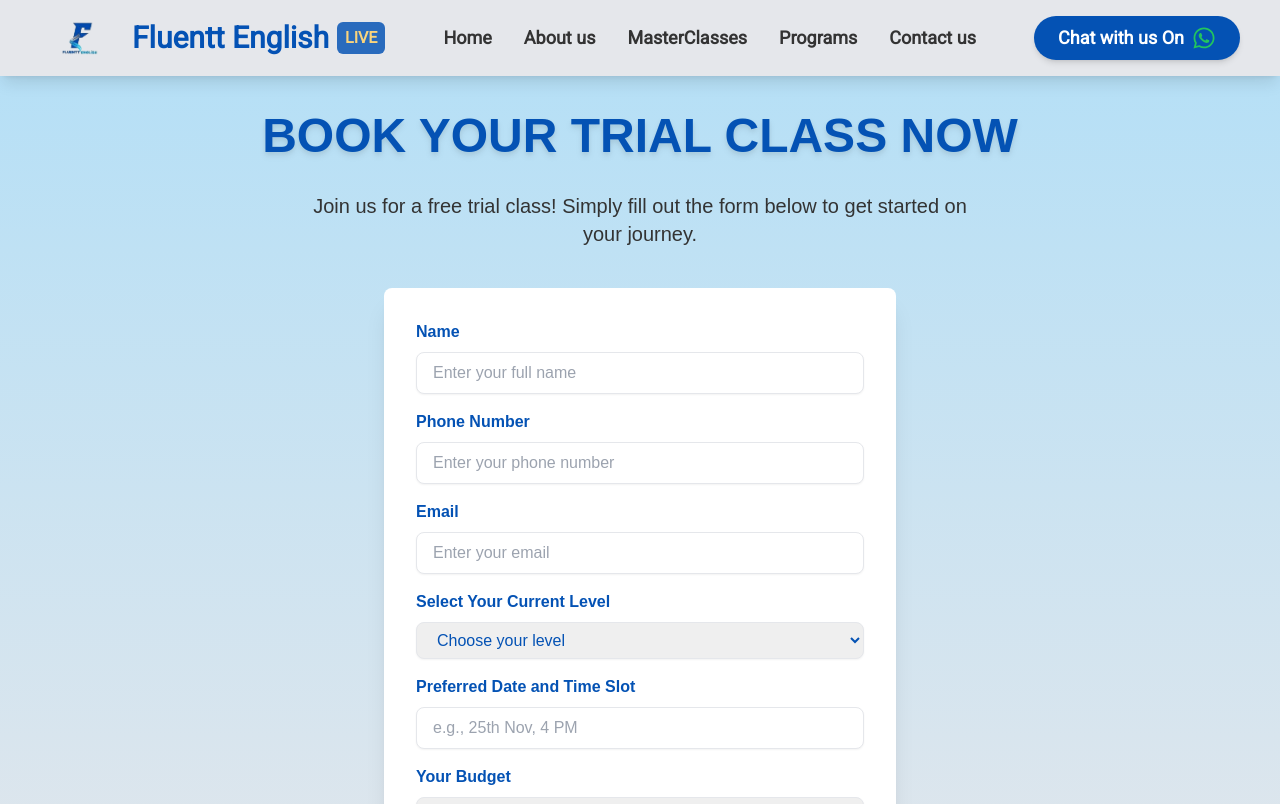
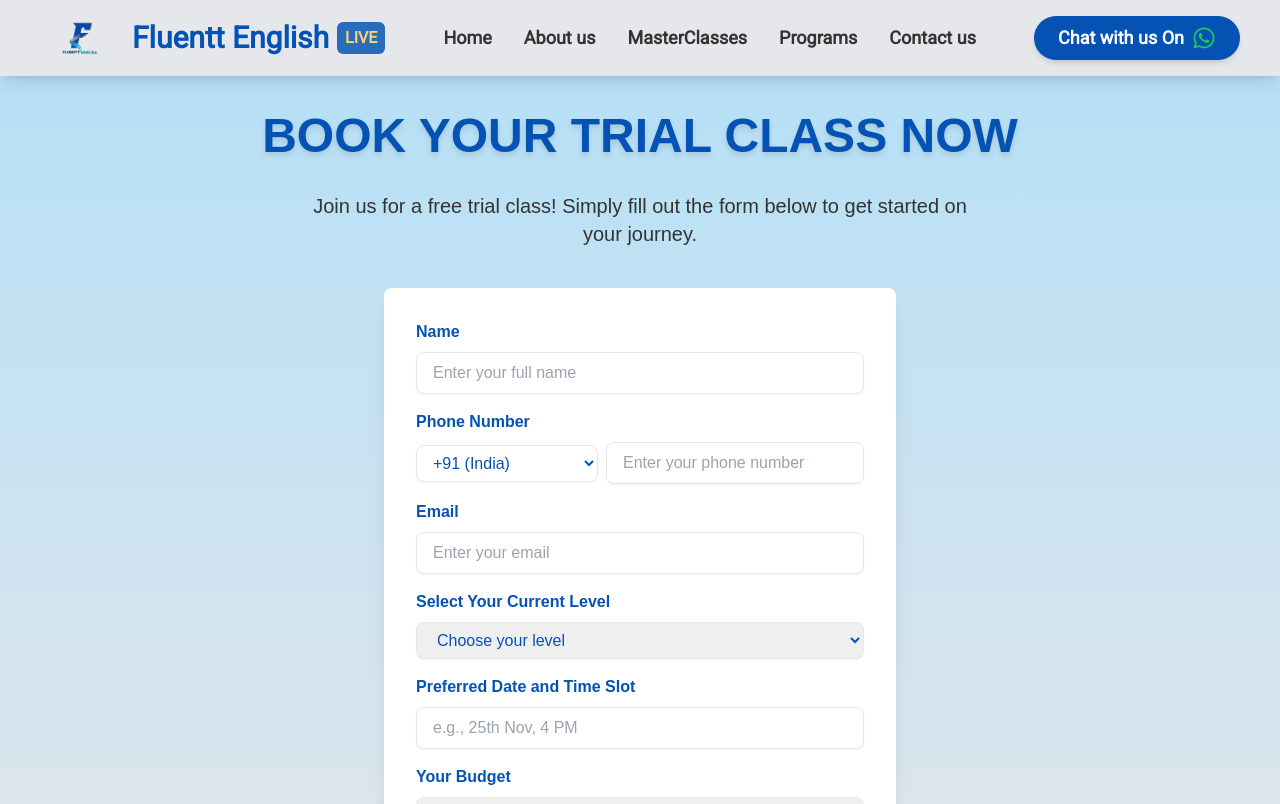
Before and after one commit to khantalha3250/fluentenglish, a Next.js app: page /join in a window 1280 px wide. Shown: the top 804 px of the page. Built offline with nearby package versions, Linux system fonts and the light colour scheme.

Commit message:
add country code in join form

```diff
--- a/app/components/Footer.tsx
+++ b/app/components/Footer.tsx
@@ -9,7 +9,7 @@ const Footer = () => {
 
         {/* Logo and Description */}
         <div className="md:w-1/3 text-center md:text-left">
-          <h2 className="text-2xl font-bold text-white">FluentEnglish</h2>
+          <h2 className="text-2xl font-bold text-white">Fluentt English</h2>
           <p className="text-mediumGray mt-4 max-w-sm">
             Unlock your English fluency with interactive live classes and practical modules designed to help you speak confidently and accurately in any situation.
           </p>
--- a/app/components/JoinCoursePage.tsx
+++ b/app/components/JoinCoursePage.tsx
@@ -1,3 +1,4 @@
+// https://script.google.com/macros/s/AKfycbx4y1aDHxuZaauHEr0_Z31fuQMJp4AxSvdo7GuEXrFIditmKeCkGW57-GnYP9PsySLz/exec"use client";
 "use client";
 import { useState } from "react";
 
@@ -6,14 +7,22 @@ const JoinCoursePage: React.FC = () => {
     name: "",
     email: "",
     phoneNumber: "",
+    countryCode: "+91", // Default country code
     currentLevel: "",
     preferredSlot: "",
     budget: "",
   });
 
-  const [alert, setAlert] = useState<{ message: string; type: "success" | "error" } | null>(null);
+  const [alert, setAlert] = useState<{
+    message: string;
+    type: "success" | "error";
+  } | null>(null);
 
-  const handleInputChange = (e: React.ChangeEvent<HTMLInputElement | HTMLSelectElement | HTMLTextAreaElement>) => {
+  const handleInputChange = (
+    e: React.ChangeEvent<
+      HTMLInputElement | HTMLSelectElement | HTMLTextAreaElement
+    >
+  ) => {
     const { name, value } = e.target;
     setFormData((prev) => ({ ...prev, [name]: value }));
   };
@@ -31,13 +40,15 @@ const JoinCoursePage: React.FC = () => {
       .then((response) => {
         if (response.ok) {
           setAlert({
-            message: "Thank you for your interest! Stay connected—we’ll be reaching out to you soon",
+            message:
+              "Thank you for your interest! Stay connected—we’ll be reaching out to you soon",
             type: "success",
           });
           setFormData({
             name: "",
             email: "",
             phoneNumber: "",
+            countryCode: "+1",
             currentLevel: "",
             preferredSlot: "",
             budget: "",
@@ -64,7 +75,8 @@ const JoinCoursePage: React.FC = () => {
         BOOK YOUR TRIAL CLASS NOW
       </h1>
       <p className="text-darkGray text-lg sm:text-xl max-w-2xl text-center mb-10 font-light leading-relaxed animate-fadeInUp">
-        Join us for a free trial class! Simply fill out the form below to get started on your journey.
+        Join us for a free trial class! Simply fill out the form below to get
+        started on your journey.
       </p>
 
       {/* Alert Box */}
@@ -103,9 +115,31 @@ const JoinCoursePage: React.FC = () => {
           />
         </div>
 
-        {/* Phone Number */}
+        {/* Phone Number with Country Code */}
         <div className="mb-4">
-          <label className="block text-deepBlue font-semibold mb-2">Phone Number</label>
+          <label className="block text-deepBlue font-semibold mb-2">
+            Phone Number
+          </label>
+          <div className="flex items-center space-x-2">
+            <select
+              name="countryCode"
+              value={formData.countryCode}
+              onChange={handleInputChange}
+              required
+              className="px-3 py-2 border border-lightGray rounded-lg shadow-sm focus:outline-none focus:ring-2 focus:ring-lightBlue transition-all duration-300 bg-white"
+            >
+              <option value="+1">+1 (US)</option>
+              <option value="+44">+44 (UK)</option>
+              <option value="+91">+91 (India)</option>
+              <option value="+977">+977 (Nepal)</option>
+              <option value="+92">+92 (Pakistan)</option>
+              <option value="+880">+880 (Bangladesh)</option>
+              <option value="+93">+93 (Afghanistan)</option>
+              <option value="+61">+61 (Australia)</option>
+              <option value="+81">+81 (Japan)</option>
+              <option value="+49">+49 (Germany)</option>
+              {/* Add more country codes as needed */}
+            </select>
             <input
               type="tel"
               name="phoneNumber"
@@ -116,10 +150,13 @@ const JoinCoursePage: React.FC = () => {
               placeholder="Enter your phone number"
             />
           </div>
+        </div>
 
         {/* Email */}
         <div className="mb-4">
-          <label className="block text-deepBlue font-semibold mb-2">Email</label>
+          <label className="block text-deepBlue font-semibold mb-2">
+            Email
+          </label>
           <input
             type="email"
             name="email"
@@ -133,7 +170,9 @@ const JoinCoursePage: React.FC = () => {
 
         {/* Current Level */}
         <div className="mb-4">
-          <label className="block text-deepBlue font-semibold mb-2">Select Your Current Level</label>
+          <label className="block text-deepBlue font-semibold mb-2">
+            Select Your Current Level
+          </label>
           <select
             name="currentLevel"
             value={formData.currentLevel}
@@ -144,15 +183,23 @@ const JoinCoursePage: React.FC = () => {
             <option value="" disabled>
               Choose your level
             </option>
-            <option value="Basic Level">Basic Level (Beginner to Intermediate)</option>
-            <option value="Intermediate Level">Intermediate Level (Good to Advanced)</option>
-            <option value="Advanced Level">Advanced Level (Business Communication)</option>
+            <option value="Basic Level">
+              Basic Level (Beginner to Intermediate)
+            </option>
+            <option value="Intermediate Level">
+              Intermediate Level (Good to Advanced)
+            </option>
+            <option value="Advanced Level">
+              Advanced Level (Business Communication)
+            </option>
           </select>
         </div>
 
         {/* Preferred Slot */}
         <div className="mb-4">
-          <label className="block text-deepBlue font-semibold mb-2">Preferred Date and Time Slot</label>
+          <label className="block text-deepBlue font-semibold mb-2">
+            Preferred Date and Time Slot
+          </label>
           <input
             type="text"
             name="preferredSlot"
@@ -166,7 +213,9 @@ const JoinCoursePage: React.FC = () => {
 
         {/* Budget */}
         <div className="mb-6">
-          <label className="block text-deepBlue font-semibold mb-2">Your Budget</label>
+          <label className="block text-deepBlue font-semibold mb-2">
+            Your Budget
+          </label>
           <select
             name="budget"
             value={formData.budget}
@@ -177,7 +226,9 @@ const JoinCoursePage: React.FC = () => {
             <option value="" disabled>
               Select your budget
             </option>
-            <option value="15k and above">15k and above (Long-term practice)</option>
+            <option value="15k and above">
+              15k and above (Long-term practice)
+            </option>
             <option value="10k to 15k">10k to 15k</option>
             <option value="7.5k to 10k">7.5k to 10k</option>
             <option value="5k to 7.5k">5k to 7.5k</option>
```
Lines whose indentation alone changed are shown as unchanged.
